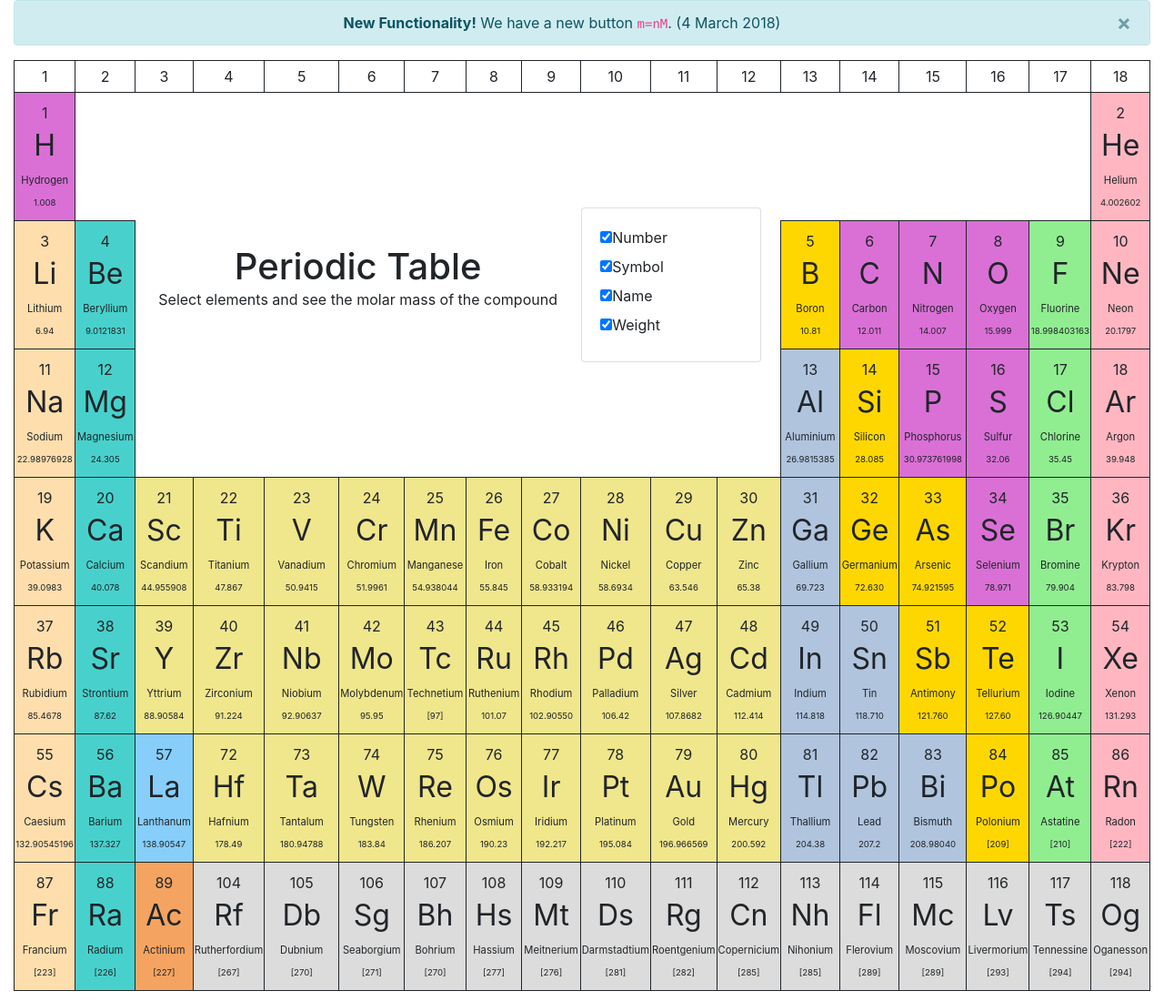
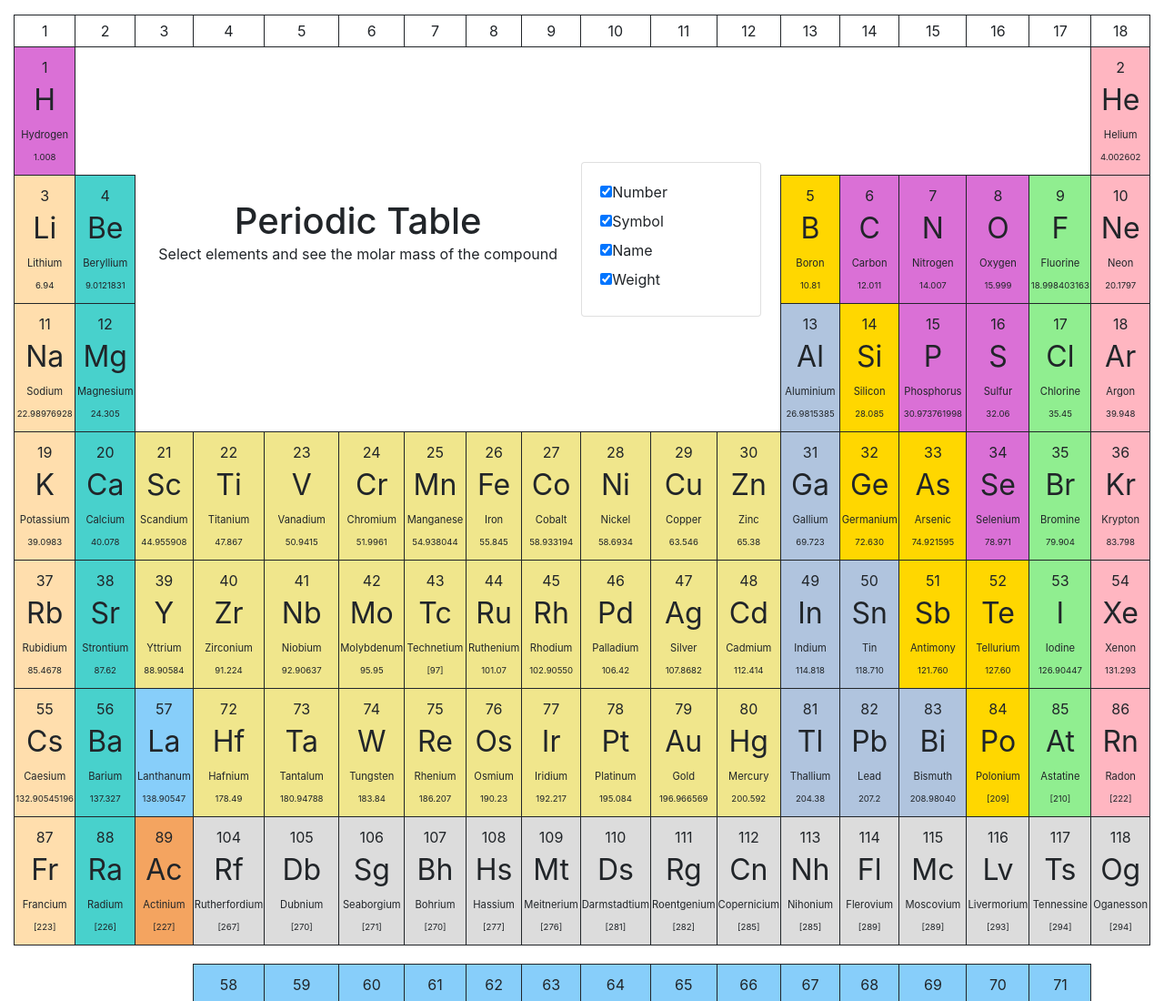
Before and after one commit to hmkainul/periodic-table-2014, a website built with webpack: page app/www/index.html in a window 1280 px wide. Shown: the top 1100 px of the page at 91% size. Built offline with nearby package versions, Linux system fonts and the light colour scheme.

Commit message:
Remove alert about m=nM

```diff
--- a/app/www/index.html
+++ b/app/www/index.html
@@ -11,11 +11,6 @@
 </head>
 <body>
 <div class="container-fluid">
-
-<div class="alert alert-info alert-dismissible" role="alert">
-  <button type="button" class="close" data-dismiss="alert" aria-label="Close"><span aria-hidden="true">&times;</span></button>
-  <strong>New Functionality!</strong> We have a new button <code>m=nM</code>. (4 March 2018)
-</div>
 
 <div class="row mt-3">
 <div class="col-md-12">
```
